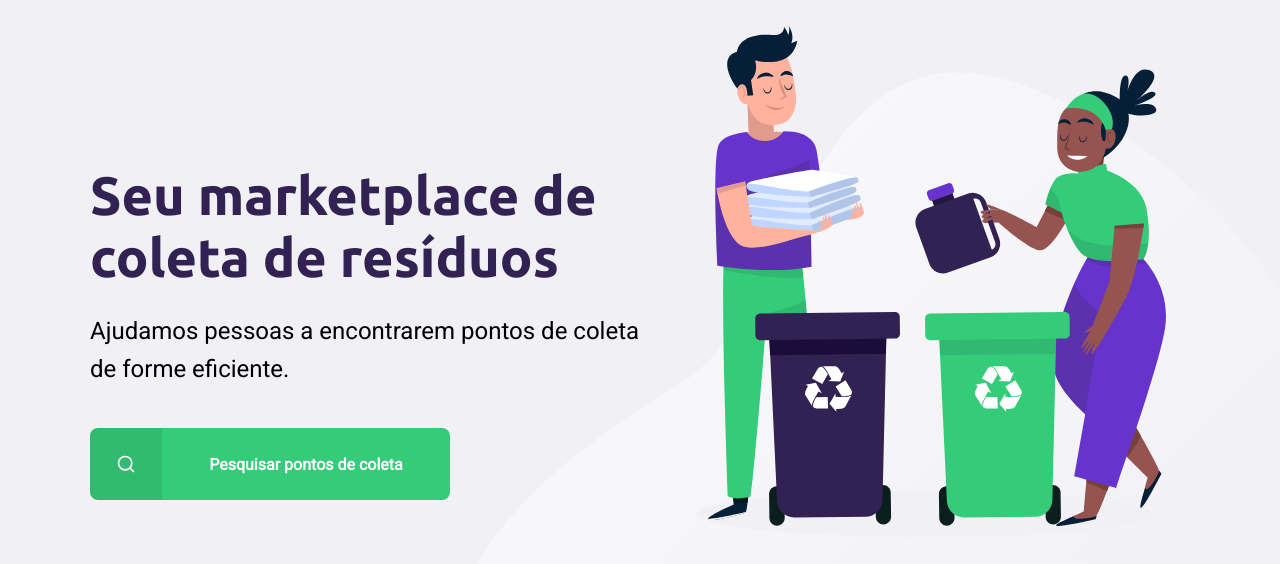
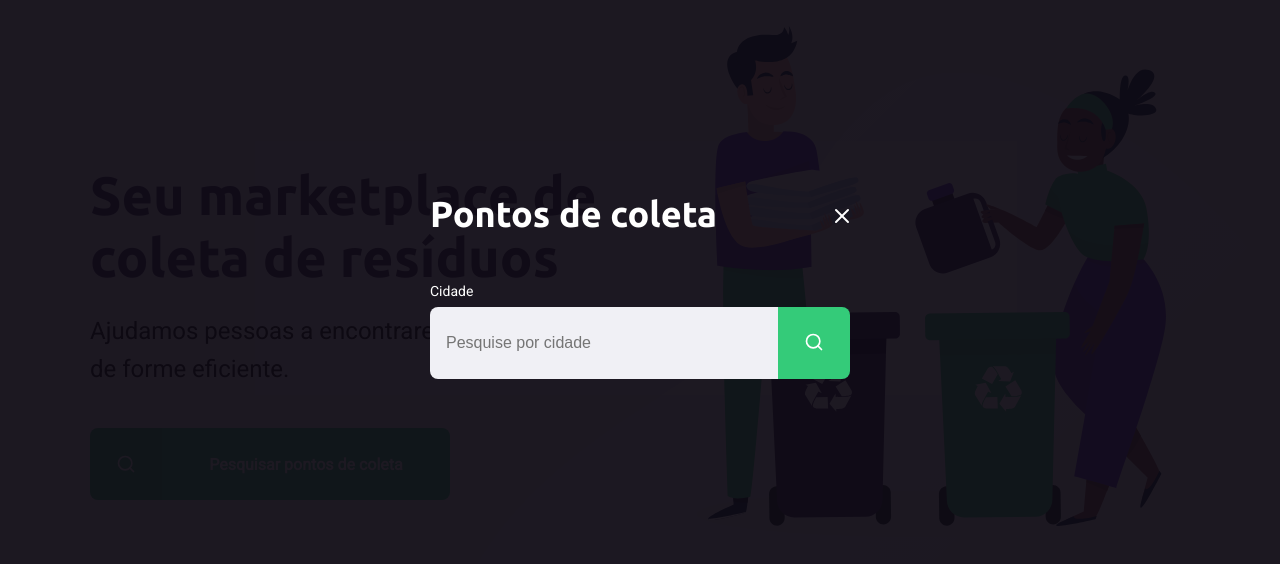
Before and after one commit to brucalegari/next-level-week, a plain HTML site: page index.html in a window 1280 px wide. Shown: the part 114-678 px from the top of the page. Drawn offline with Linux system fonts and the light colour scheme.

Commit message:
Configuração do formulário e criação do modal

```diff
--- a/index.html
+++ b/index.html
@@ -9,6 +9,8 @@
 
     <link rel="stylesheet" href="/styles/main.css">
     <link rel="stylesheet" href="/styles/home.css">
+    <link rel="stylesheet" href="/styles/modal.css">
+
     <link rel="stylesheet" href="/styles/responsive.css">
 </head>
 <body>
@@ -39,5 +41,24 @@
         </div>
     </div>
 
+    <div id="modal">
+        <div class="content">
+            <div class="header">
+                <h1>Pontos de coleta</h1>
+                <a href="">Fechar</a>
+            </div>
+
+            <form action="">
+                <label for="search">Cidade</label>
+                <div class="search field">
+                    <input type="text" name="search" placeholder="Pesquise por cidade">
+                    <button>
+                        <img src="/assets/search.svg" alt="Buscar">
+                    </button>
+                </div>
+            </form>
+        </div>
+    </div>
+
 </body>
 </html>
--- /dev/null
+++ b/styles/modal.css
@@ -0,0 +1,70 @@
+#modal {
+    background-color: #0E0A14ef;
+    height: 100vh;
+    width: 100vw;
+    position: fixed;
+    top: 0;
+    display: flex;
+    justify-content: center;
+    align-items: center;
+    transition: 400ms;
+}
+
+#modal .content {
+    color: white;
+    width: 420px;
+}
+
+#modal .header {
+    display: flex;
+    align-items: center;
+    justify-content: space-between;
+    margin-bottom: 48px;
+}
+
+#modal .header a {
+    background-image: url("../assets/x.svg");
+    width: 20px;
+    height: 20px;
+    display: flex;
+    font-size: 0.01px;
+}
+
+#modal .header h1 {
+    color: white;
+    font-size: 36px;
+    line-height: 42px;
+}
+
+#modal form label {
+    font-size: 14px;
+    line-height: 16px;
+    display: block;
+    margin-bottom: 8px;
+}
+
+#modal form .field {
+    display: flex;
+}
+
+#modal form input {
+    flex: 1;
+    background-color: #f0f0f5;
+    border-radius: 8px 0 0 8px;
+    border: 0;
+    padding: 16px;
+    font-size: 16px;
+    color: #6c6c80;
+}
+
+#modal form button {
+    width: 72px;
+    height: 72px;
+    background-color: var(--primary-color);
+    border: 0;
+    border-radius: 0 8px 8px 0;
+}
+
+#modal form button:hover {
+    background-color: #2fb85e;
+}
```
Also changed, not shown: create-point.html (+39 -5 lines), scripts/create-point.js (+51 -1 lines), styles/create-point.css (+39 -0 lines).
